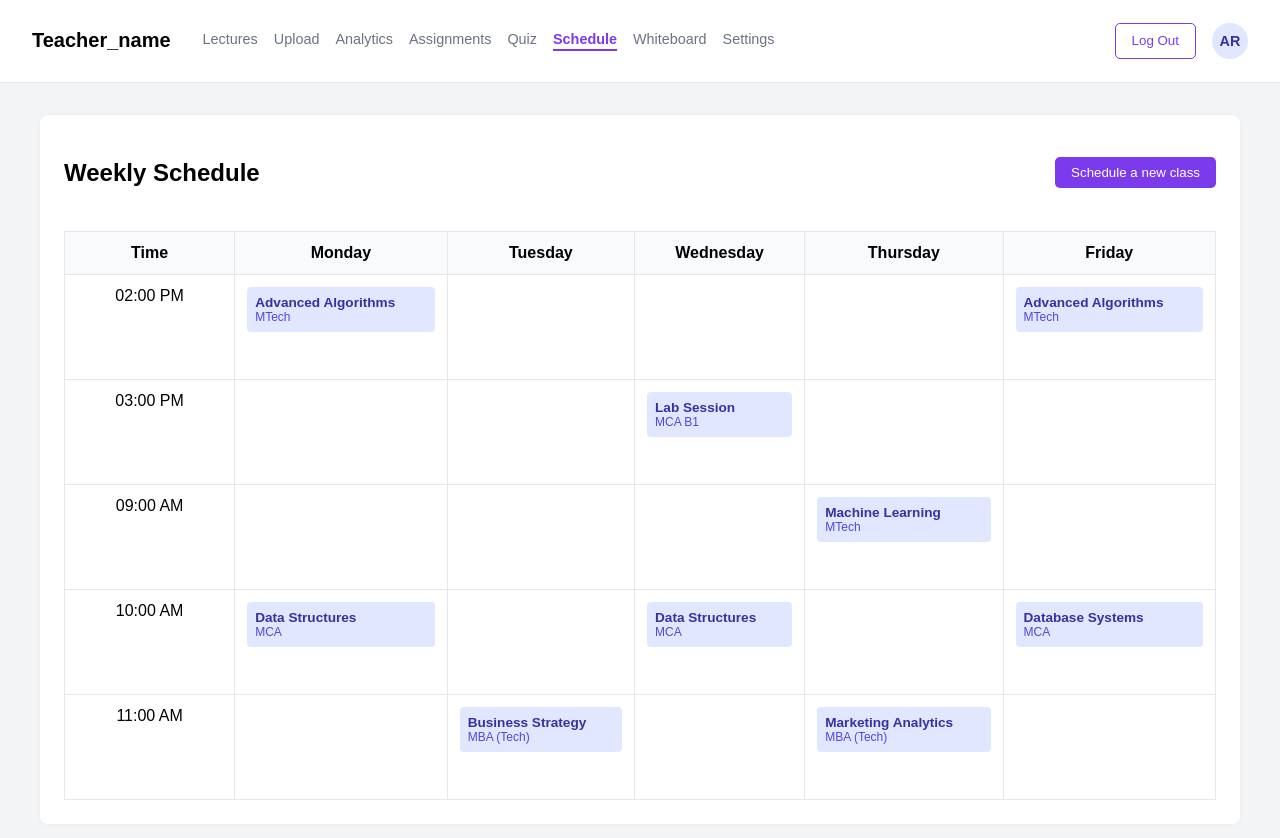
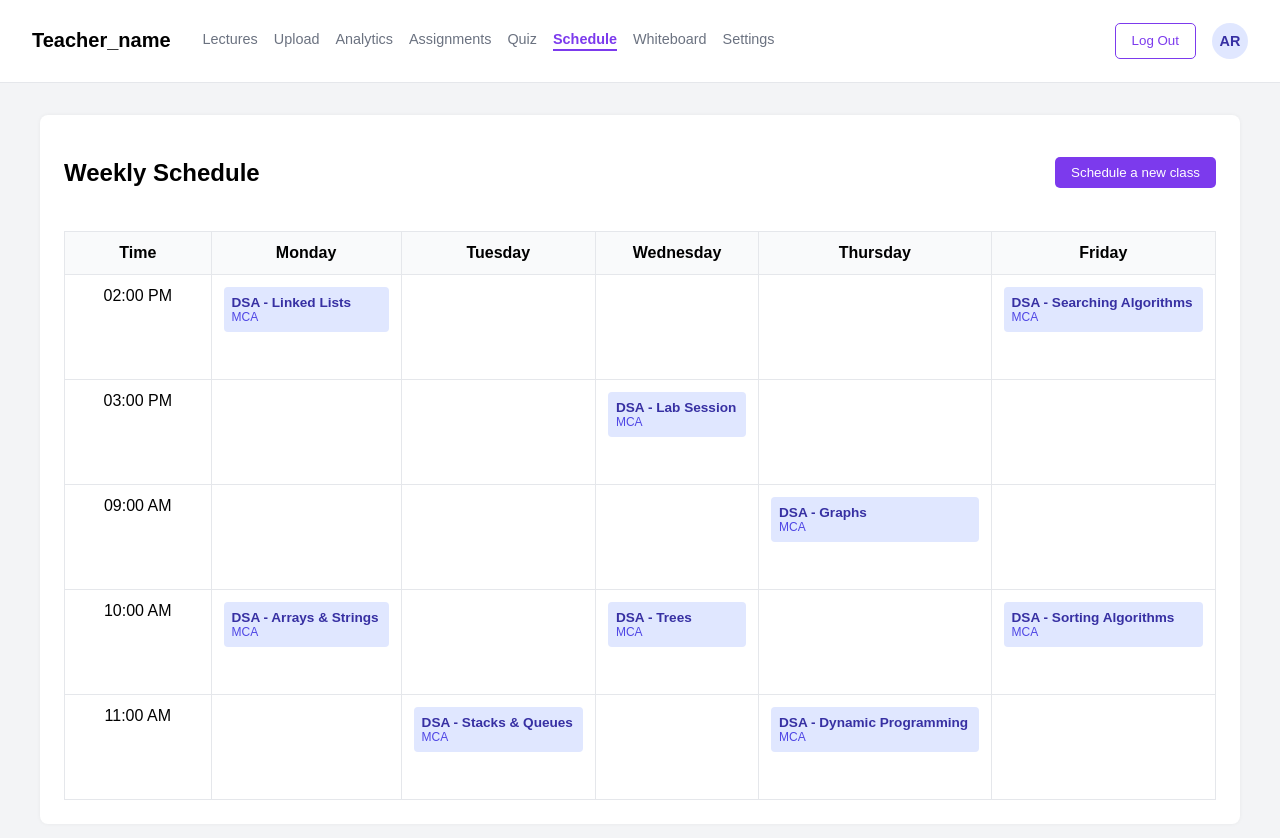
Before and after one commit to Prostorm19/LearnLite_frontend, a React (Vite) app: page /dashboard/schedule in a window 1280 px wide. Shown: the top 838 px of the page. Built offline with nearby package versions, Linux system fonts and the light colour scheme; the HTML template or start-up script is replaced by a standard one.

Commit message:
updated schedule

```diff
--- a/src/components/features/schedule/Schedule.jsx
+++ b/src/components/features/schedule/Schedule.jsx
@@ -3,26 +3,26 @@ import Panel from "../../ui/Panel.jsx";
 import Button from "../../ui/Button.jsx";
 
 export default function Schedule() {
-    // Static data for the weekly schedule
+    // Static data for the weekly schedule - only DSA classes
     const scheduleData = {
         Monday: [
-            { time: "10:00 AM", course: "MCA", subject: "Data Structures" },
-            { time: "02:00 PM", course: "MTech", subject: "Advanced Algorithms" },
+            { time: "10:00 AM", course: "MCA", subject: "DSA - Arrays & Strings" },
+            { time: "02:00 PM", course: "MCA", subject: "DSA - Linked Lists" },
         ],
         Tuesday: [
-            { time: "11:00 AM", course: "MBA (Tech)", subject: "Business Strategy" },
+            { time: "11:00 AM", course: "MCA", subject: "DSA - Stacks & Queues" },
         ],
         Wednesday: [
-            { time: "10:00 AM", course: "MCA", subject: "Data Structures" },
-            { time: "03:00 PM", course: "MCA B1", subject: "Lab Session" },
+            { time: "10:00 AM", course: "MCA", subject: "DSA - Trees" },
+            { time: "03:00 PM", course: "MCA", subject: "DSA - Lab Session" },
         ],
         Thursday: [
-            { time: "09:00 AM", course: "MTech", subject: "Machine Learning" },
-            { time: "11:00 AM", course: "MBA (Tech)", subject: "Marketing Analytics" },
+            { time: "09:00 AM", course: "MCA", subject: "DSA - Graphs" },
+            { time: "11:00 AM", course: "MCA", subject: "DSA - Dynamic Programming" },
         ],
         Friday: [
-            { time: "10:00 AM", course: "MCA", subject: "Database Systems" },
-            { time: "02:00 PM", course: "MTech", subject: "Advanced Algorithms" },
+            { time: "10:00 AM", course: "MCA", subject: "DSA - Sorting Algorithms" },
+            { time: "02:00 PM", course: "MCA", subject: "DSA - Searching Algorithms" },
         ],
     };
 
```
